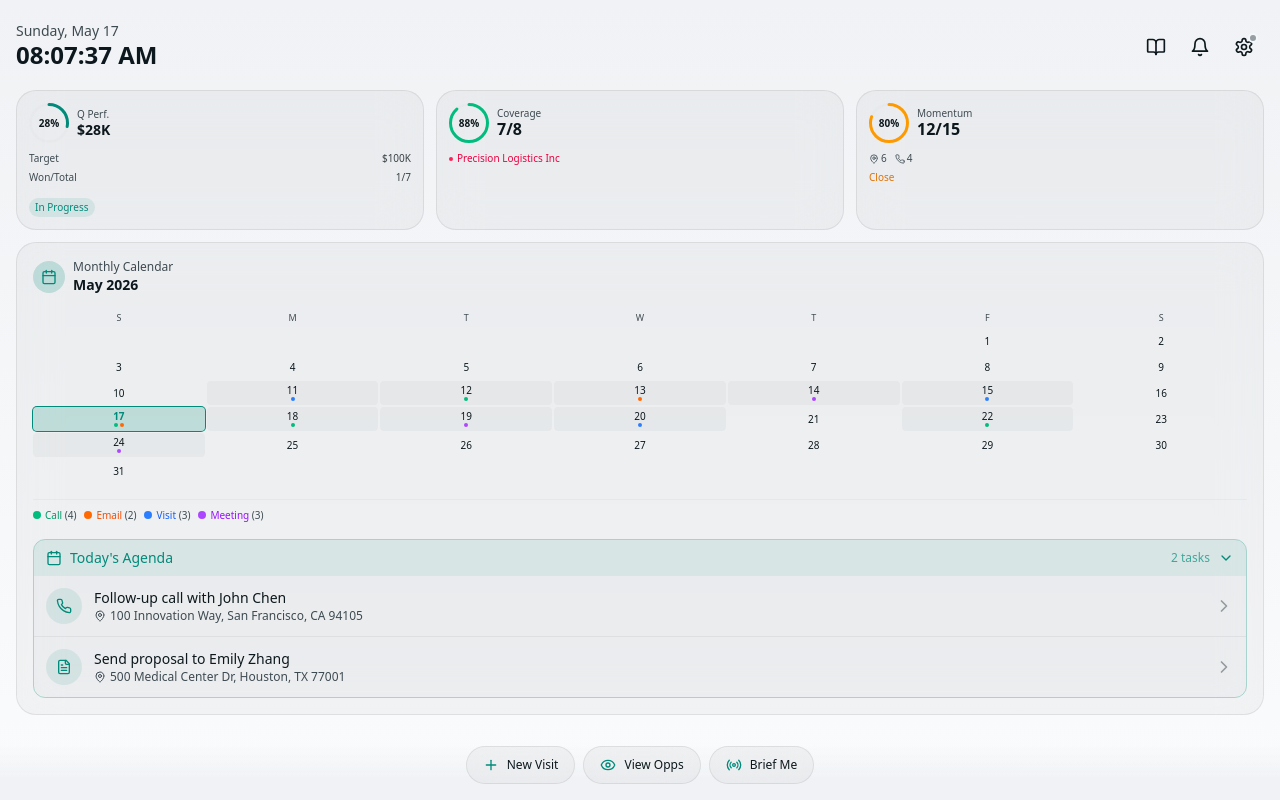
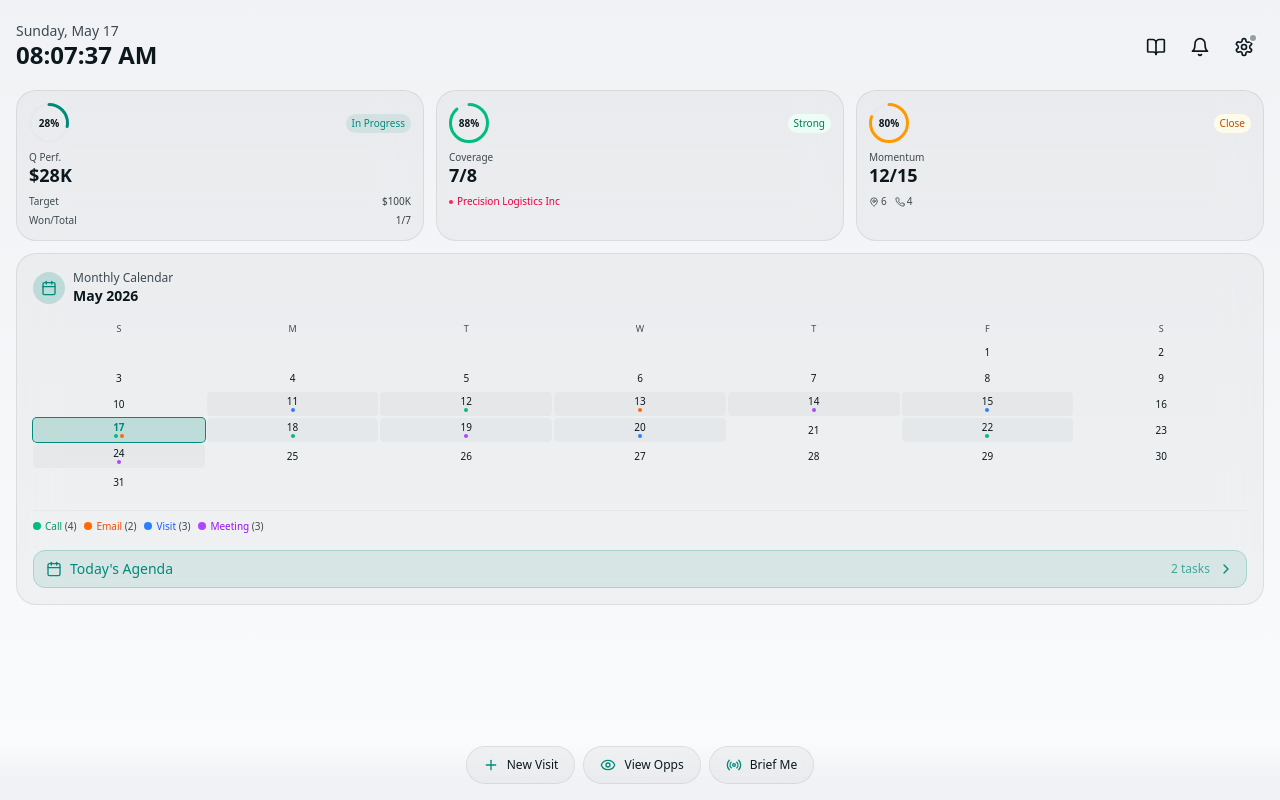
Before and after one commit to illusion615/Agentic-Sales-Mobile, a React (Vite) app in the folder apps/sales-copilot/: page / in a window 1280 px wide. Built offline with nearby package versions, Linux system fonts and the light colour scheme.

Commit message:
Restructure KPI cards (ring+tag top, label+value below); default-collapse Today's Agenda

```diff
--- a/apps/sales-copilot/src/components/kpi-card.tsx
+++ b/apps/sales-copilot/src/components/kpi-card.tsx
@@ -188,7 +188,7 @@ export function KPICards({ data, onNavigate, onMarkDone, onReschedule, activityI
   const [overdueCurrentIndex, setOverdueCurrentIndex] = useState(0);
   const [showCelebration, setShowCelebration] = useState(false);
   const [prevOverdueCount, setPrevOverdueCount] = useState<number | null>(null);
-  const [agendaExpanded, setAgendaExpanded] = useState(true);
+  const [agendaExpanded, setAgendaExpanded] = useState(false);
   const [insightsSheetOpenInternal, setInsightsSheetOpenInternal] = useState(false);
   const insightsSheetOpen = insightsSheetOpenProp ?? insightsSheetOpenInternal;
   const setInsightsSheetOpen = (open: boolean) => {
@@ -531,8 +531,8 @@ export function KPICards({ data, onNavigate, onMarkDone, onReschedule, activityI
           style={{ borderRadius: 20 }}
           onClick={() => onNavigate('/opportunity-review')}
         >
-          {/* Header with progress ring */}
-          <div className="flex items-center gap-2 mb-2">
+          {/* Row 1: progress ring (left) + status tag (right) */}
+          <div className="flex items-center justify-between gap-2 mb-2">
             {(() => {
               const quarterlyProgress = data.quarterlyTarget > 0 ? Math.round((data.quarterlyWonAmount / data.quarterlyTarget) * 100) : 0;
               const getQuarterlyColor = () => {
@@ -550,15 +550,38 @@ export function KPICards({ data, onNavigate, onMarkDone, onReschedule, activityI
                 />
               );
             })()}
-            <div className="flex-1 min-w-0 overflow-hidden">
-              <p className="text-[10px] text-muted-foreground leading-tight truncate">
+            {(() => {
+              const progress = data.quarterlyTarget > 0 ? Math.round((data.quarterlyWonAmount / data.quarterlyTarget) * 100) : 0;
+              if (progress >= 100) {
+                return (
+                  <span className="inline-flex items-center px-1.5 py-0.5 rounded-full text-[10px] font-medium bg-emerald-50 text-emerald-700 dark:bg-emerald-950/60 dark:text-emerald-300 whitespace-nowrap">
+                    🎉 {locale === 'zh-Hans' ? '已达成' : 'Achieved'}
+                  </span>
+                );
+              } else if (progress >= 70) {
+                return (
+                  <span className="inline-flex items-center px-1.5 py-0.5 rounded-full text-[10px] font-medium bg-amber-50 text-amber-700 dark:bg-amber-950/60 dark:text-amber-300 whitespace-nowrap">
+                    {locale === 'zh-Hans' ? '接近目标' : 'On Track'}
+                  </span>
+                );
+              } else {
+                return (
+                  <span className="inline-flex items-center px-1.5 py-0.5 rounded-full text-[10px] font-medium bg-primary/10 text-primary whitespace-nowrap">
+                    {locale === 'zh-Hans' ? '努力中' : 'In Progress'}
+                  </span>
+                );
+              }
+            })()}
+          </div>
+
+          {/* Row 2: label */}
+          <p className="text-[10px] text-muted-foreground leading-tight">
             {locale === 'zh-Hans' ? '季度业绩' : 'Q Perf.'}
           </p>
-              <p className="text-sm font-bold text-foreground leading-tight whitespace-nowrap">
+          {/* Row 3: value */}
+          <p className="text-lg font-bold text-foreground leading-tight whitespace-nowrap mb-2">
             {formatCurrencyValue(data.quarterlyWonAmount)}
           </p>
-            </div>
-          </div>
 
           {/* Target and progress */}
           <div className="space-y-1">
@@ -571,32 +594,6 @@ export function KPICards({ data, onNavigate, onMarkDone, onReschedule, activityI
               <span className="text-foreground/80 font-medium">{data.quarterlyWonCount}/{data.quarterlyTotalCount}</span>
             </div>
           </div>
-
-          {/* Status badge */}
-          <div className="mt-2">
-            {(() => {
-              const progress = data.quarterlyTarget > 0 ? Math.round((data.quarterlyWonAmount / data.quarterlyTarget) * 100) : 0;
-              if (progress >= 100) {
-                return (
-                  <span className="inline-flex items-center px-1.5 py-0.5 rounded-full text-[10px] font-medium bg-emerald-50 text-emerald-700 dark:bg-emerald-950/60 dark:text-emerald-300">
-                    🎉 {locale === 'zh-Hans' ? '已达成' : 'Achieved'}
-                  </span>
-                );
-              } else if (progress >= 70) {
-                return (
-                  <span className="inline-flex items-center px-1.5 py-0.5 rounded-full text-[10px] font-medium bg-amber-50 text-amber-700 dark:bg-amber-950/60 dark:text-amber-300">
-                    {locale === 'zh-Hans' ? '接近目标' : 'On Track'}
-                  </span>
-                );
-              } else {
-                return (
-                  <span className="inline-flex items-center px-1.5 py-0.5 rounded-full text-[10px] font-medium bg-primary/10 text-primary">
-                    {locale === 'zh-Hans' ? '努力中' : 'In Progress'}
-                  </span>
-                );
-              }
-            })()}
-          </div>
         </motion.div>
 
         {/* Client Coverage */}
@@ -606,8 +603,8 @@ export function KPICards({ data, onNavigate, onMarkDone, onReschedule, activityI
           style={{ borderRadius: 20 }}
           onClick={() => onNavigate('/accounts')}
         >
-          {/* Header with progress ring */}
-          <div className="flex items-center gap-2 mb-2">
+          {/* Row 1: progress ring (left) + status tag (right) */}
+          <div className="flex items-center justify-between gap-2 mb-2">
             <ProgressRingWithValue
               progress={coverageProgress}
               value={`${coverageProgress}%`}
@@ -615,15 +612,37 @@ export function KPICards({ data, onNavigate, onMarkDone, onReschedule, activityI
               strokeWidth={3}
               colorClass={getCoverageColor()}
             />
-            <div className="flex-1 min-w-0">
+            {(() => {
+              if (coverageProgress >= 80) {
+                return (
+                  <span className="inline-flex items-center px-1.5 py-0.5 rounded-full text-[10px] font-medium bg-emerald-50 text-emerald-700 dark:bg-emerald-950/60 dark:text-emerald-300 whitespace-nowrap">
+                    {locale === 'zh-Hans' ? '充分' : 'Strong'}
+                  </span>
+                );
+              } else if (coverageProgress >= 50) {
+                return (
+                  <span className="inline-flex items-center px-1.5 py-0.5 rounded-full text-[10px] font-medium bg-amber-50 text-amber-700 dark:bg-amber-950/60 dark:text-amber-300 whitespace-nowrap">
+                    {locale === 'zh-Hans' ? '一般' : 'OK'}
+                  </span>
+                );
+              } else {
+                return (
+                  <span className="inline-flex items-center px-1.5 py-0.5 rounded-full text-[10px] font-medium bg-rose-50 text-rose-700 dark:bg-rose-950/60 dark:text-rose-300 whitespace-nowrap">
+                    {locale === 'zh-Hans' ? '偏低' : 'Low'}
+                  </span>
+                );
+              }
+            })()}
+          </div>
+
+          {/* Row 2: label */}
           <p className="text-[10px] text-muted-foreground leading-tight">
             {locale === 'zh-Hans' ? '客户覆盖' : 'Coverage'}
           </p>
-              <p className="text-base font-bold text-foreground leading-tight">
+          {/* Row 3: value */}
+          <p className="text-lg font-bold text-foreground leading-tight whitespace-nowrap mb-2">
             {data.clientsTouchedThisWeek}/{data.totalClients}
           </p>
-            </div>
-          </div>
 
           {/* At risk clients list */}
           {data.clientsAtRiskList.length > 0 && (
@@ -650,8 +669,8 @@ export function KPICards({ data, onNavigate, onMarkDone, onReschedule, activityI
           style={{ borderRadius: 20 }}
           onClick={() => onNavigate('/activities?view=week')}
         >
-          {/* Header with progress ring */}
-          <div className="flex items-center gap-2 mb-2">
+          {/* Row 1: progress ring (left) + status tag (right) */}
+          <div className="flex items-center justify-between gap-2 mb-2">
             <ProgressRingWithValue
               progress={Math.min(momentumProgress, 100)}
               value={`${Math.min(momentumProgress, 100)}%`}
@@ -659,15 +678,30 @@ export function KPICards({ data, onNavigate, onMarkDone, onReschedule, activityI
               strokeWidth={3}
               colorClass={getMomentumColor()}
             />
-            <div className="flex-1 min-w-0">
+            <span className={cn(
+              "inline-flex items-center px-1.5 py-0.5 rounded-full text-[10px] font-medium whitespace-nowrap",
+              momentumProgress >= 100
+                ? 'bg-emerald-50 text-emerald-700 dark:bg-emerald-950/60 dark:text-emerald-300'
+                : momentumProgress >= 70
+                  ? 'bg-amber-50 text-amber-700 dark:bg-amber-950/60 dark:text-amber-300'
+                  : 'bg-violet-50 text-violet-700 dark:bg-violet-950/60 dark:text-violet-300'
+            )}>
+              {momentumProgress >= 100
+                ? (locale === 'zh-Hans' ? '🎉 达成' : '🎉 Hit!')
+                : momentumProgress >= 70
+                  ? (locale === 'zh-Hans' ? '接近' : 'Close')
+                  : (locale === 'zh-Hans' ? '加油' : 'Go!')}
+            </span>
+          </div>
+
+          {/* Row 2: label */}
           <p className="text-[10px] text-muted-foreground leading-tight">
             {locale === 'zh-Hans' ? '本周动力' : 'Momentum'}
           </p>
-              <p className="text-base font-bold text-foreground leading-tight">
+          {/* Row 3: value */}
+          <p className="text-lg font-bold text-foreground leading-tight whitespace-nowrap mb-2">
             {data.activitiesThisWeek}/{data.weeklyTarget}
           </p>
-            </div>
-          </div>
 
           {/* Activity breakdown */}
           <div className="flex items-center gap-2 text-[10px] text-muted-foreground">
@@ -680,21 +714,6 @@ export function KPICards({ data, onNavigate, onMarkDone, onReschedule, activityI
               <span>{data.callCount}</span>
             </div>
           </div>
-
-          {/* Status text */}
-          <p className={cn(
-            "text-[10px] font-medium mt-1",
-            momentumProgress >= 100 ? 'text-emerald-600 dark:text-emerald-400' :
-            momentumProgress >= 70 ? 'text-amber-600 dark:text-amber-400' :
-            'text-violet-600 dark:text-violet-400'
-          )}>
-            {momentumProgress >= 100
-              ? (locale === 'zh-Hans' ? '🎉 达成!' : '🎉 Hit!')
-              : momentumProgress >= 70
-              ? (locale === 'zh-Hans' ? '接近' : 'Close')
-              : (locale === 'zh-Hans' ? '加油' : 'Go!')
-            }
-          </p>
         </motion.div>
       </div>
 
```
Lines whose indentation alone changed are shown as unchanged.
